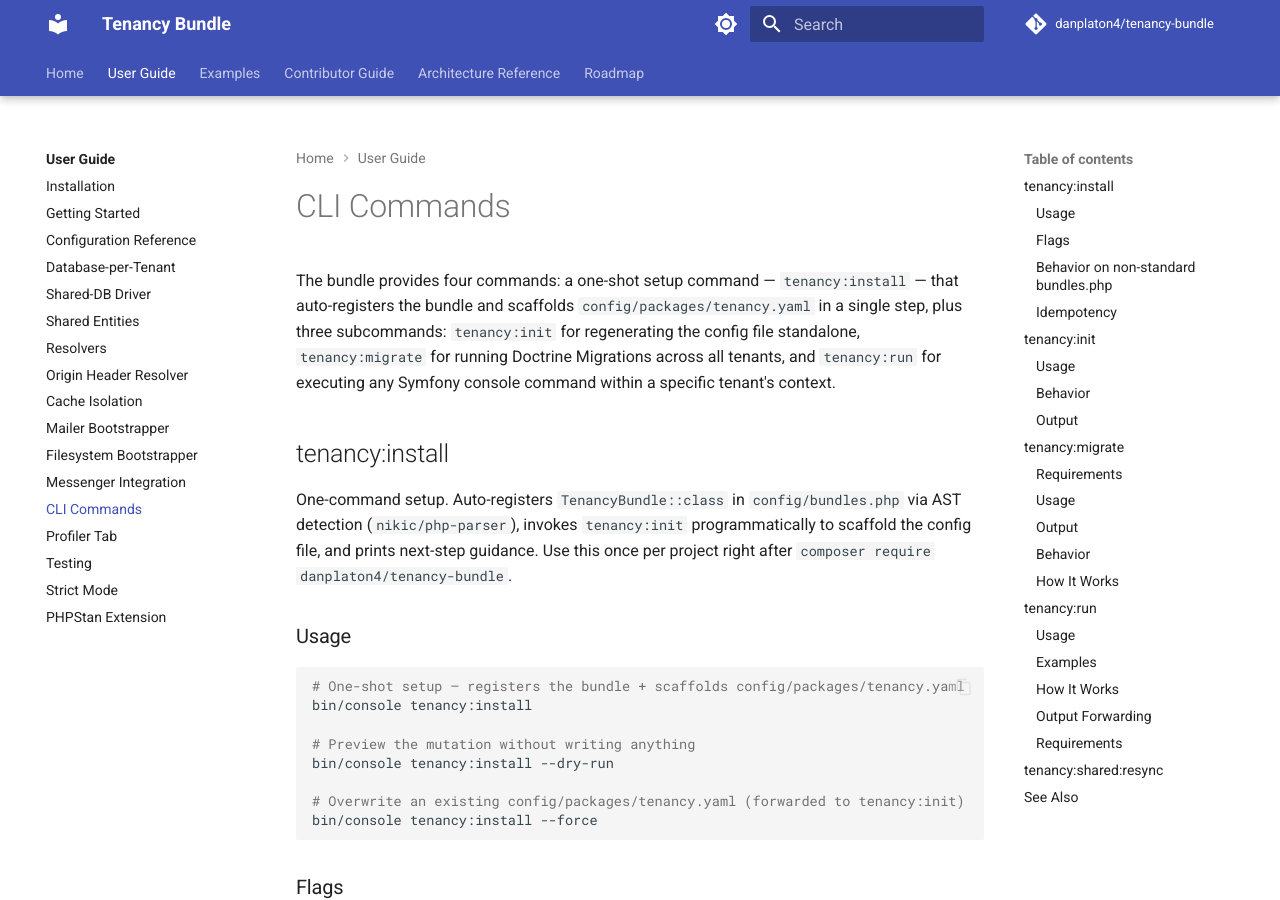
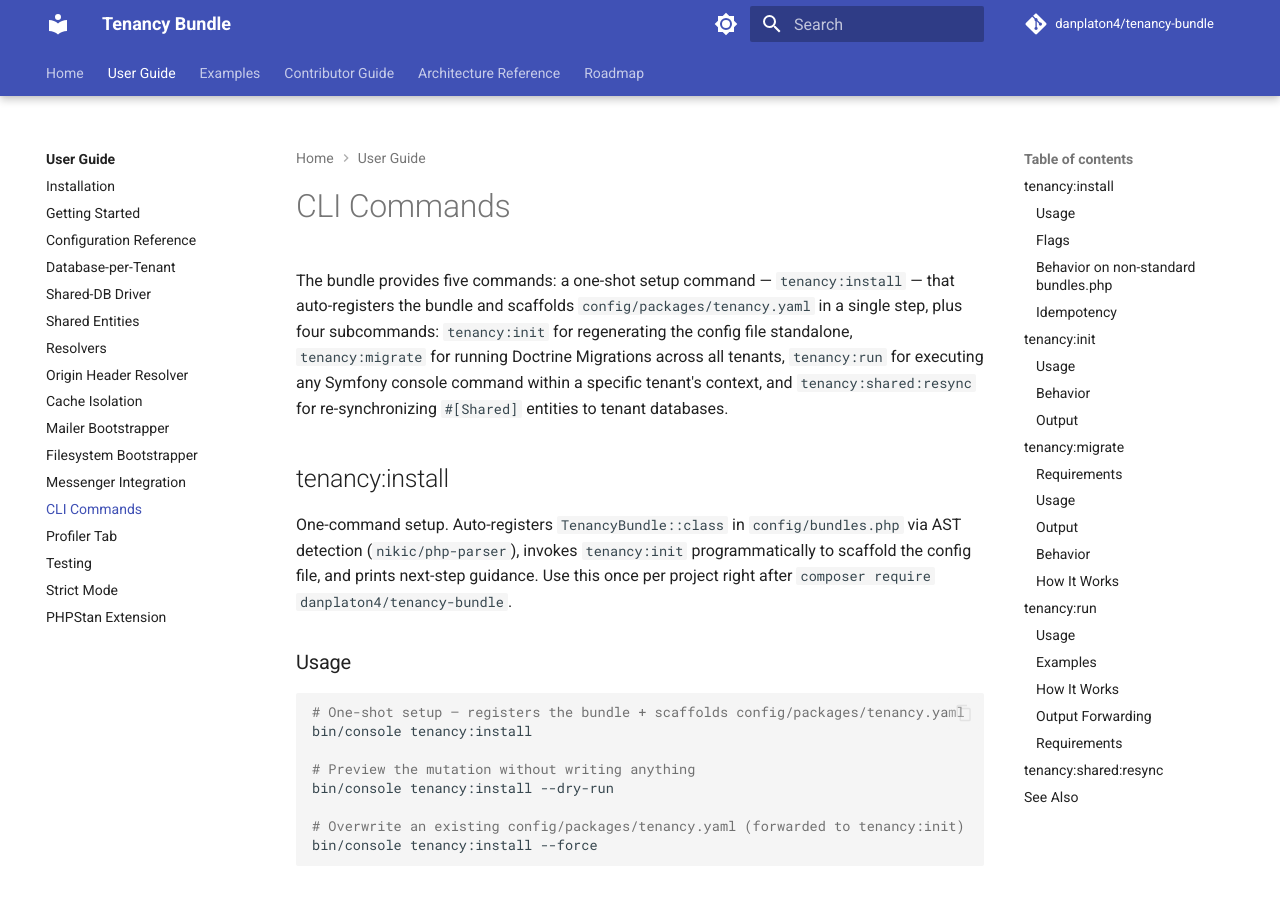
Before and after one commit to danplaton4/tenancy-bundle, an MkDocs documentation site: the page built from docs/user-guide/cli-commands.md, in a window 1280 px wide and 900 px high. Built offline with MkDocs 1.6.1 and Material for MkDocs 9.7.7, drawn with Linux system fonts in a browser that asks for light colours; comment, search, counter and statistics services are not loaded; some of the changed text lies outside the part shown.

Commit message:
fix(29): WR-02 correct cli-commands intro to 'five commands'
The intro said 'four commands' but the page documents five and src/ has
five #[AsCommand] classes (tenancy:install/init/migrate/run and
tenancy:shared:resync). Update the count and list tenancy:shared:resync
as the fifth.

Also adds the canonical D-07 disambiguation phrases ('landlord-side
master' + 'tenant-side read-only copy') to the tenancy:shared:resync
section so the widened D-04 docs-lint trigger (WR-04, which now matches
#[Shared] prose) keeps this file green.

````diff
--- a/docs/user-guide/cli-commands.md
+++ b/docs/user-guide/cli-commands.md
@@ -1,10 +1,11 @@
 # CLI Commands
 
-The bundle provides four commands: a one-shot setup command — `tenancy:install` — that
+The bundle provides five commands: a one-shot setup command — `tenancy:install` — that
 auto-registers the bundle and scaffolds `config/packages/tenancy.yaml` in a single step, plus
-three subcommands: `tenancy:init` for regenerating the config file standalone, `tenancy:migrate`
-for running Doctrine Migrations across all tenants, and `tenancy:run` for executing any Symfony
-console command within a specific tenant's context.
+four subcommands: `tenancy:init` for regenerating the config file standalone, `tenancy:migrate`
+for running Doctrine Migrations across all tenants, `tenancy:run` for executing any Symfony
+console command within a specific tenant's context, and `tenancy:shared:resync` for
+re-synchronizing `#[Shared]` entities to tenant databases.
 
 ## tenancy:install
 
@@ -235,10 +236,11 @@ No additional installation is needed.
 ## tenancy:shared:resync
 
 Re-synchronizes `#[Shared]` Doctrine entity records from the landlord database to every
-tenant database. Supports `--tenant <slug>` (single tenant; absent means all tenants),
-`--dry-run` (classify drift without writing), and `--force` (skip the confirmation prompt
-for CI or non-interactive use). There is no `--all` flag — omitting `--tenant` already
-targets all tenants.
+tenant database. Each `#[Shared]` record has a single **landlord-side master** that is
+fanned out as a **tenant-side read-only copy** in every tenant database. Supports
+`--tenant <slug>` (single tenant; absent means all tenants), `--dry-run` (classify drift
+without writing), and `--force` (skip the confirmation prompt for CI or non-interactive
+use). There is no `--all` flag — omitting `--tenant` already targets all tenants.
 
 ```bash
 # Dry-run: show what would be inserted/updated per tenant
````
